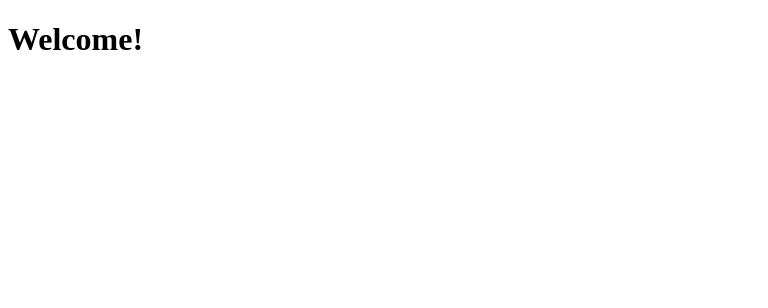
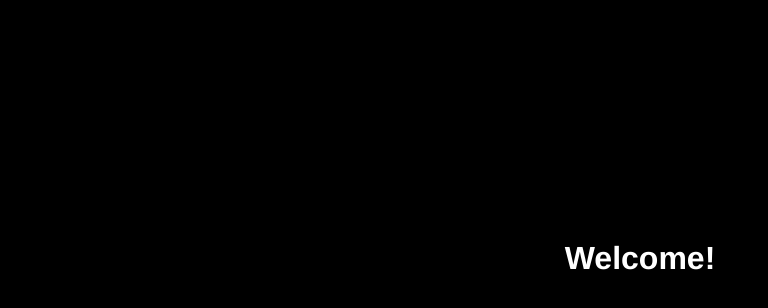
Before and after one commit to muanlartins/muanlartins.github.io, a plain HTML site: page index.html in a window 1280 px wide. Shown: the whole page, without its empty margins (0-768 px from the left). Drawn offline with Linux system fonts and the light colour scheme.

Commit message:
add basic style.css
index.html basic changes

```diff
--- a/index.html
+++ b/index.html
@@ -4,11 +4,14 @@
     <meta charset="UTF-8">
     <meta name="viewport" content="width=device-width, initial-scale=1.0">
     <meta http-equiv="X-UA-Compatible" content="ie=edge">
+    <link rel="stylesheet" type="text/css" href="style.css">
     <title>Home</title>
 </head>
 <body>
-    <h1 style="justify-content: center; align-content: center;">
-        Welcome!
-    </h1>
+    <div id="grid-container">
+        <div id="grid-item-1">
+            <h1 id="message">Welcome!</h1>
+        </div>
+    </div>
 </body>
 </html>
--- /dev/null
+++ b/style.css
@@ -0,0 +1,26 @@
+*{
+    padding:0;
+    margin:0;
+}
+
+body{
+    background-color:black;
+}
+
+#grid-container{
+    display: grid;
+    grid-template-columns: 100vw;
+    grid-template-rows: 30vh 70vh;
+    grid-template-areas: "." "message";
+    justify-items: center;
+    align-items: start;
+}
+
+#grid-item-1{
+    grid-area: message;
+}
+
+#message{
+    font-family: "Helvetica Neue", Helvetica, Arial, sans-serif;
+    color: white;
+}
```
